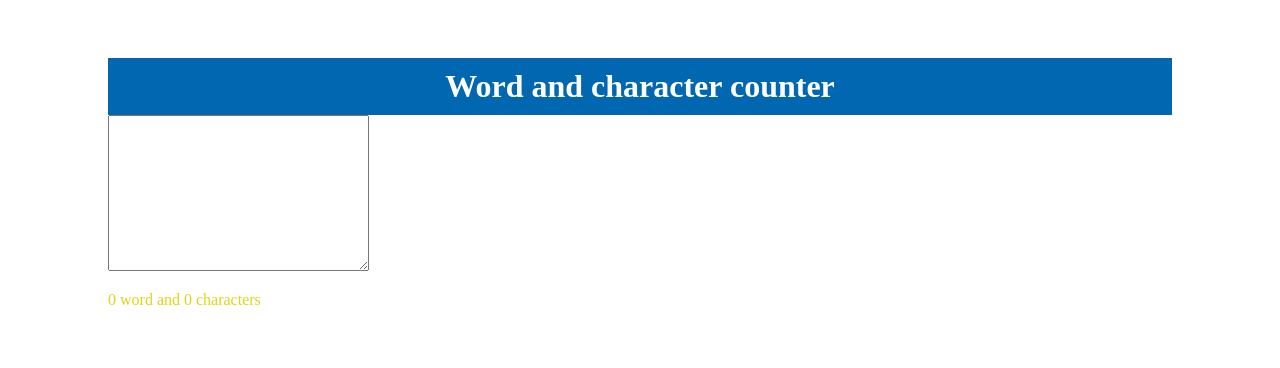
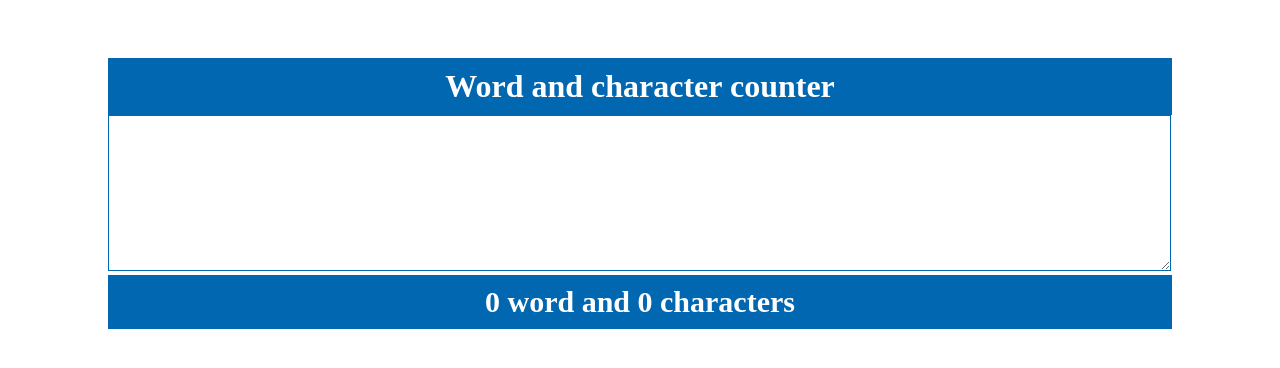
Before and after one commit to vickyraj0255/sticky-bar, a plain HTML site: page word counter/first.html in a window 1280 px wide. Drawn offline with Linux system fonts and the light colour scheme.

Commit message:
style textbox and p tag

```diff
--- a/word counter/first.html
+++ b/word counter/first.html
@@ -19,6 +19,19 @@
         margin: 0px;
 
     }
+    #textbox{
+        width: 99.3%;
+        border-color:#0067B0;
+    }
+    p{
+        text-align: center;
+        background-color: #0067B0;
+        font-size: 30px;
+        font-weight: bold;
+        color: white;
+        padding: 10px;
+        margin: 0px;
+    }
 </style>
 <body>
     <h1> Word and character counter</h1>
```
